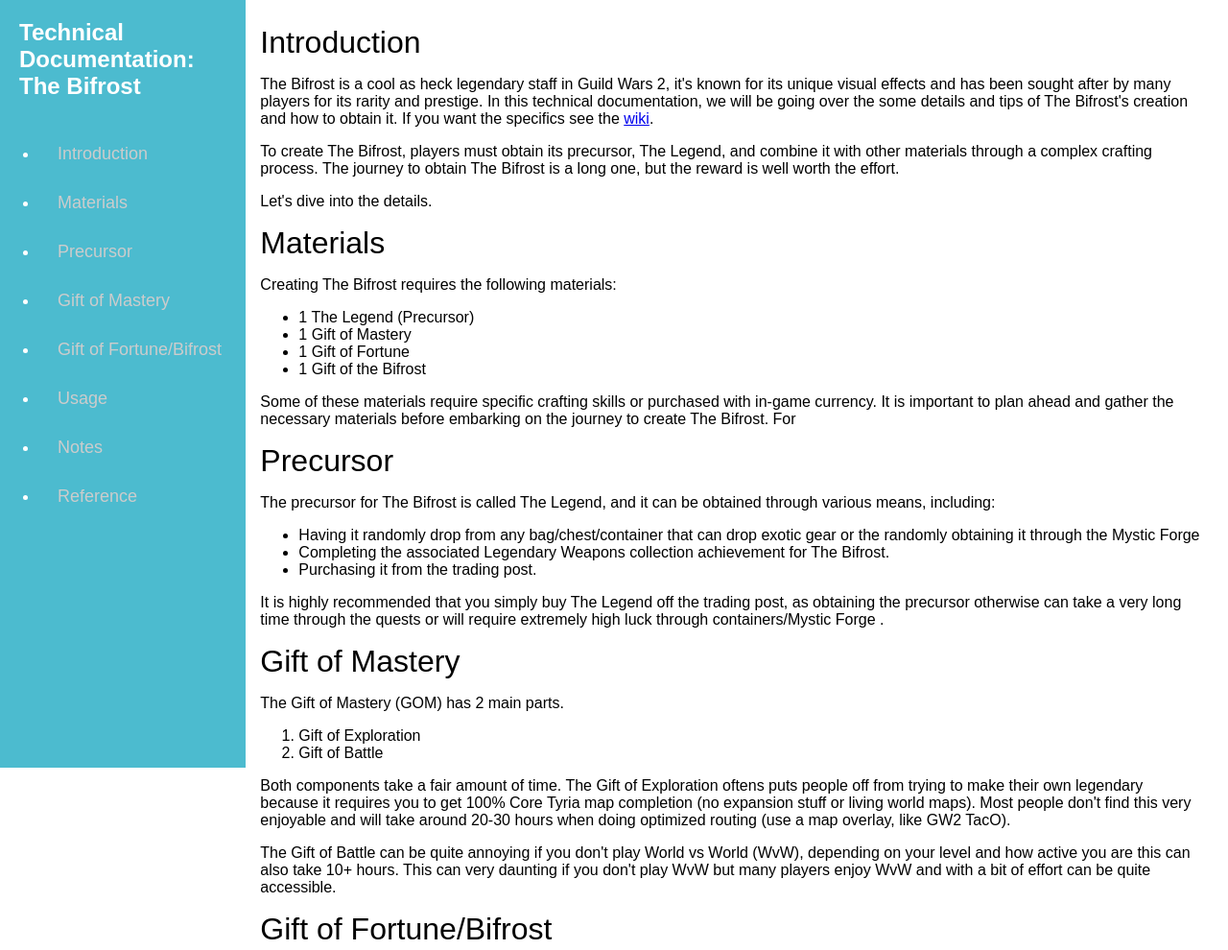
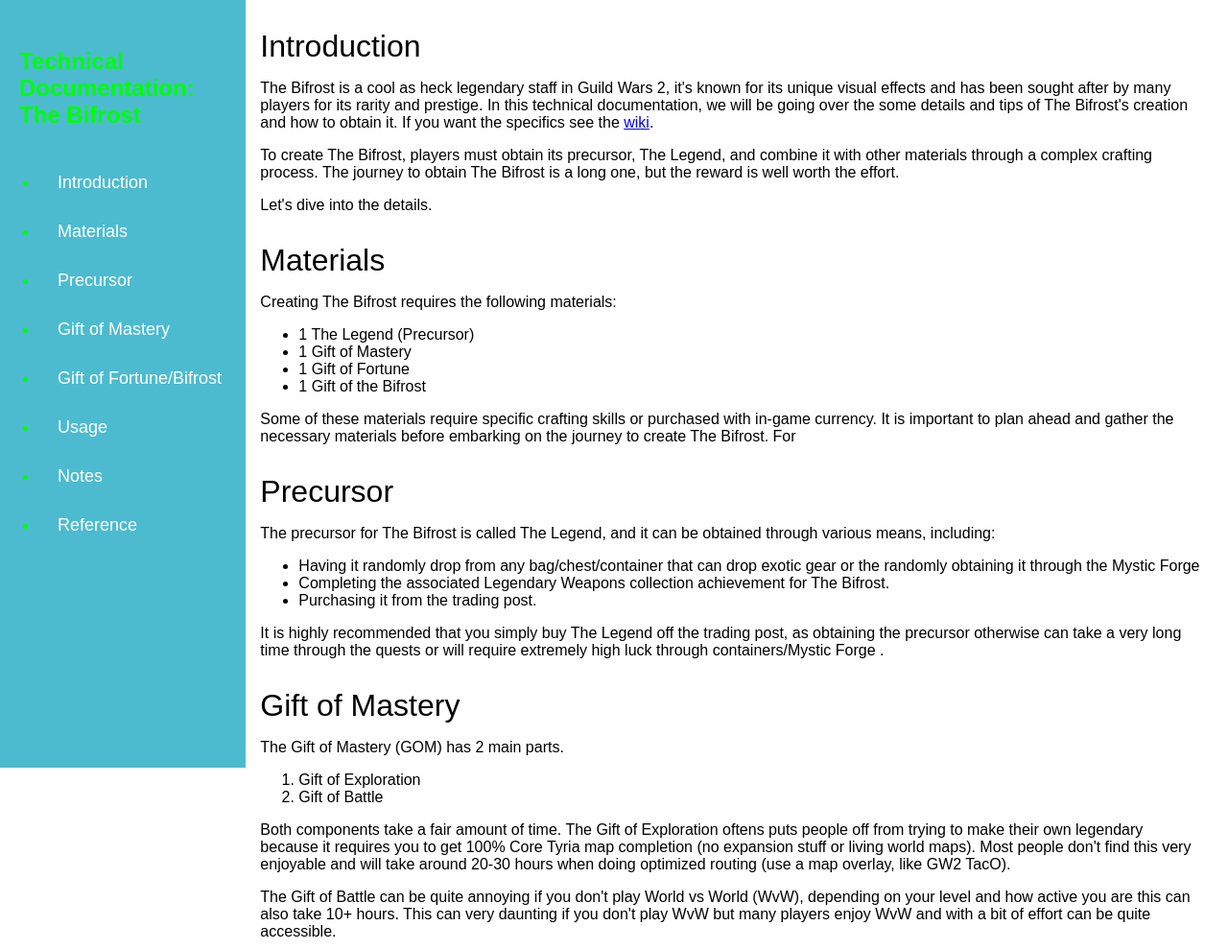
Before and after one commit to Chen-Prototypes/Web-Design, a plain HTML site: page Technical-Documentation/index.html in a window 1280 px wide. Shown: the top 990 px of the page at 96% size. Drawn offline with Linux system fonts and the light colour scheme; a script that the page names is missing.

Commit message:
added readme and screenshot and changed some color

```diff
--- a/Technical-Documentation-Page/styles.css
+++ b/Technical-Documentation/styles.css
@@ -11,7 +11,7 @@
     height: 100%;
     width: 20%;
     background-color: rgb(76, 187, 207);
-    color: #fff;
+    color: #00ff00;
     overflow-y: auto;
 }
 
@@ -24,7 +24,7 @@
 #navbar .nav-link {
     display: block;
     padding: 10px 20px;
-    color: #ccc;
+    color: #ffffff;
     text-decoration: none;
     font-size: 18px;
     margin: 10px 0;
@@ -40,6 +40,7 @@
 
 header {
     font-size: 2rem;
+    margin-top: 30px;
 }
 
 @media only screen and (min-width: 700px) {
```
Also changed, not shown: Technical-Documentation/Screenshot.png (added), Technical-Documentation/index.html (renamed from Technical-Documentation-Page/index.html), 1 other file.
